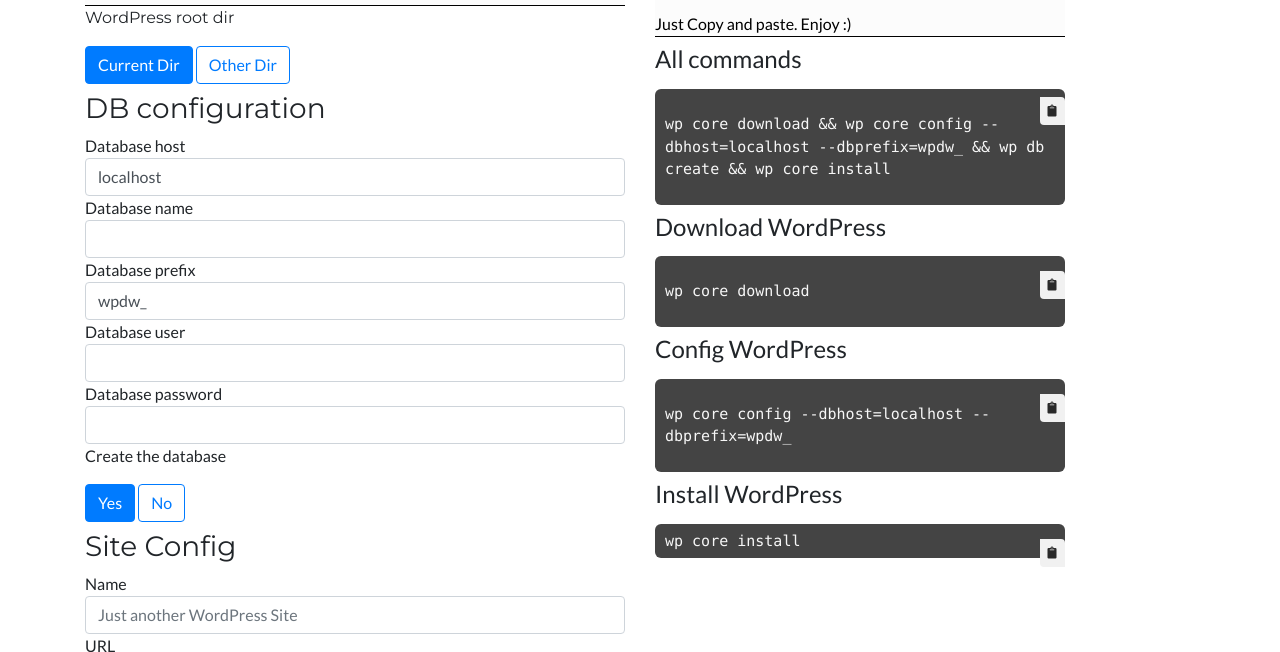
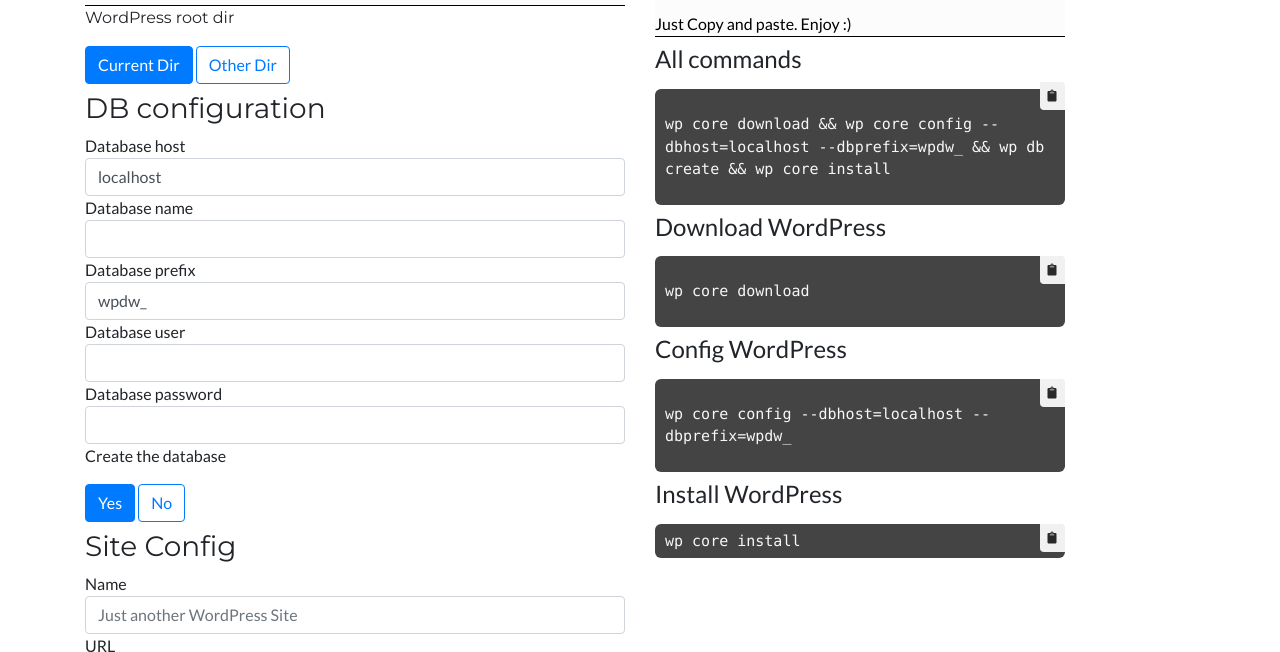
Before and after one commit to nathanialhenniges/wpcligui-old, a website: page index.html in a window 1280 px wide. Shown: the part 121-773 px from the top of the page. Drawn offline with Linux system fonts and the light colour scheme.

Commit message:
Its done.

```diff
--- a/assets/_js/main.js
+++ b/assets/_js/main.js
@@ -191,5 +191,4 @@
 
 
   new ClipboardJS('.btn-clipboard');
-
 });
--- a/assets/_sass/components/_cliOutput.scss
+++ b/assets/_sass/components/_cliOutput.scss
@@ -29,7 +29,7 @@
 
         .btn-clipboard {
             position: absolute;
-            top: 15px;
+            top: 0;
             right: 0;
             z-index: 10;
             display: block;
--- a/assets/js/main.js
+++ b/assets/js/main.js
@@ -271,7 +271,6 @@
 
 
   new ClipboardJS('.btn-clipboard');
-
 });
 
 
```
Also changed, not shown: assets/css/main.css.
